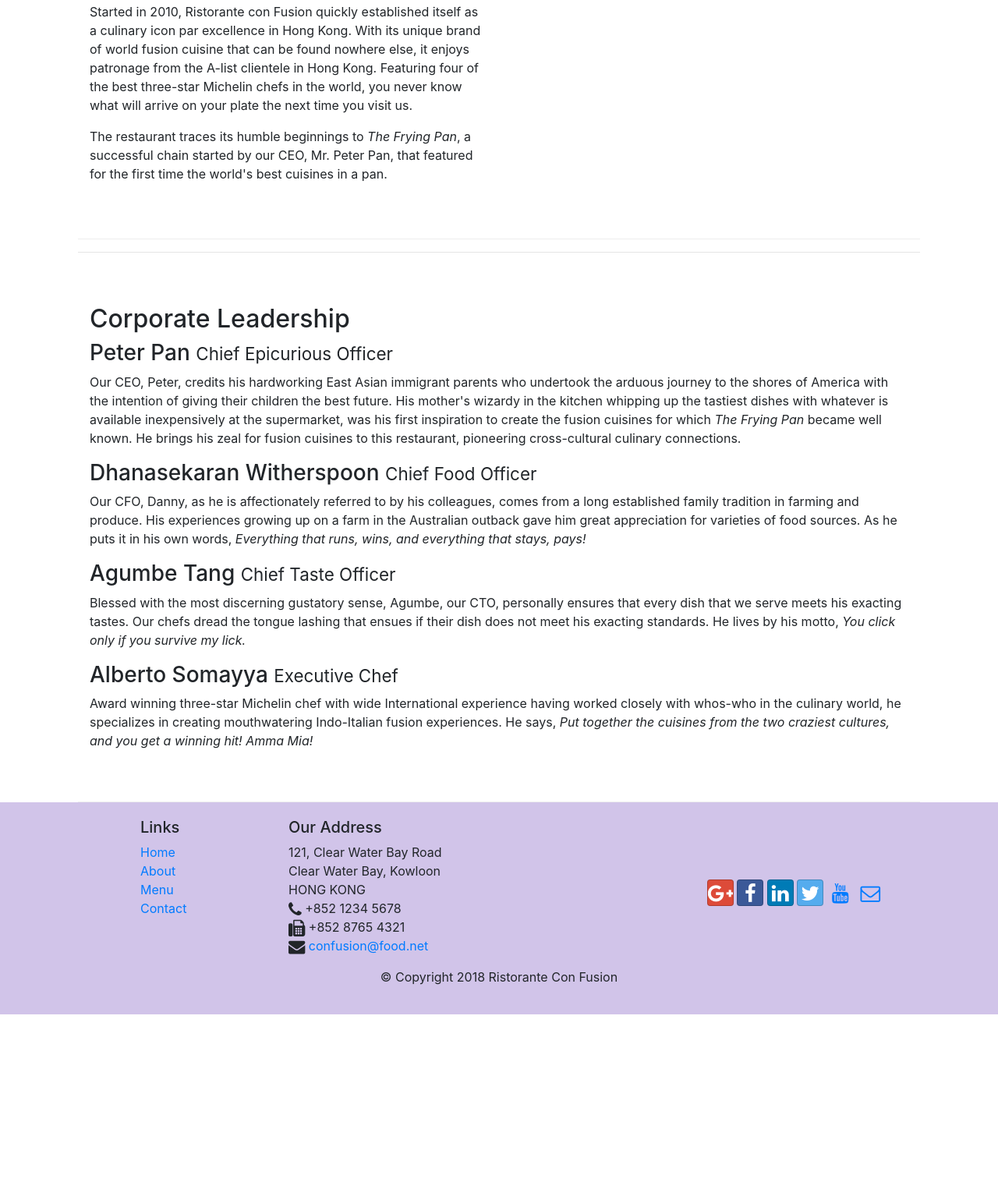
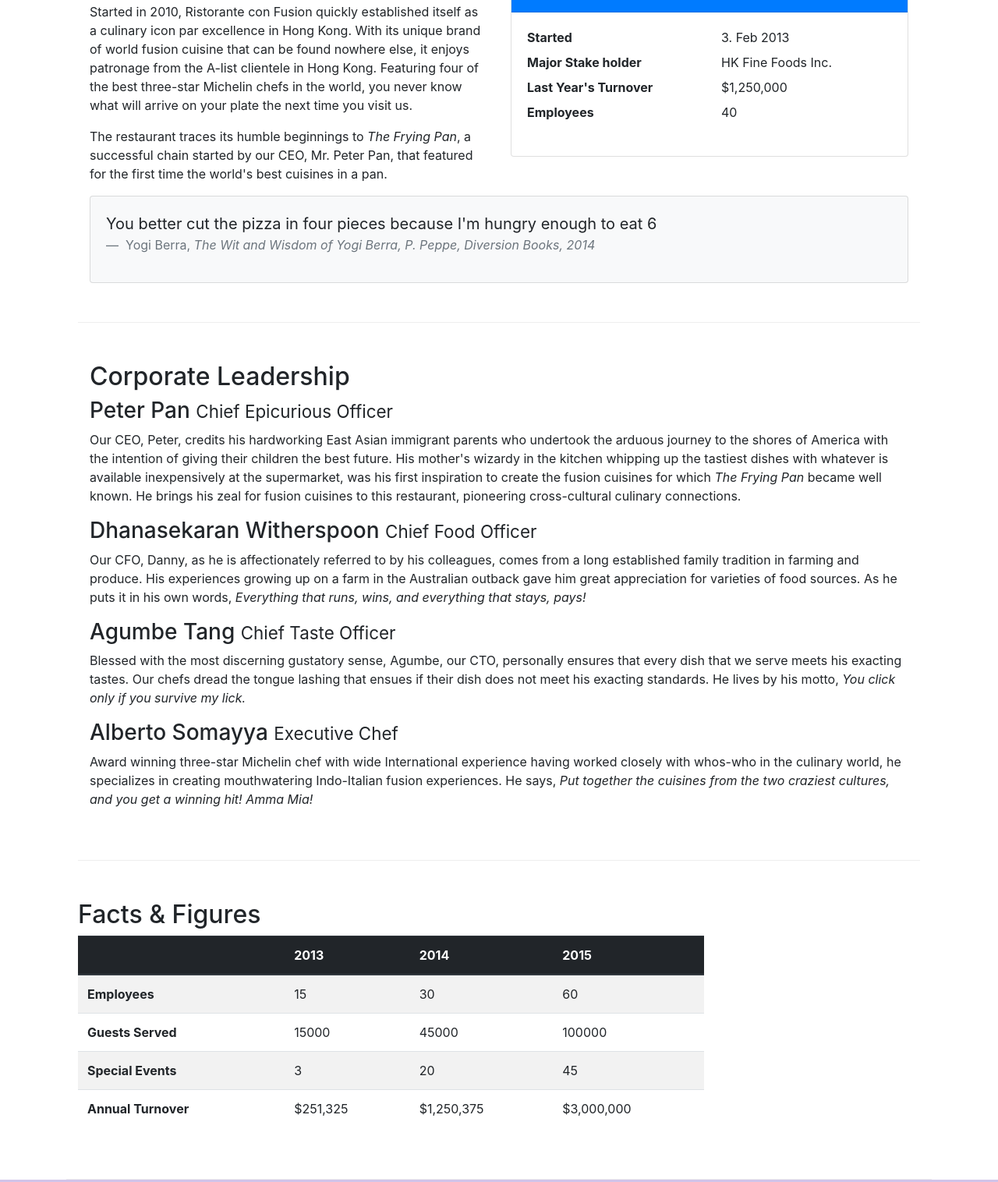
Before and after one commit to msatlan/conFusion, a website: page aboutus.html in a window 1280 px wide. Shown: the part 558-2074 px from the top of the page at 78% size. Before the commit the page ends 1859 px from the top, so only its background shows below. Drawn offline with nearby package versions, Linux system fonts and the light colour scheme.

Commit message:
add table and card components

```diff
--- a/aboutus.html
+++ b/aboutus.html
@@ -64,12 +64,35 @@
                     <p>Started in 2010, Ristorante con Fusion quickly established itself as a culinary icon par excellence in Hong Kong. With its unique brand of world fusion cuisine that can be found nowhere else, it enjoys patronage from the A-list clientele in Hong Kong.  Featuring four of the best three-star Michelin chefs in the world, you never know what will arrive on your plate the next time you visit us.</p>
                     <p>The restaurant traces its humble beginnings to <em>The Frying Pan</em>, a successful chain started by our CEO, Mr. Peter Pan, that featured for the first time the world's best cuisines in a pan.</p>
                 </div>
-            </div>
-                <hr>
-            <div>
+                <div class="col-sm">
+                    <div class="card">
+                        <h3 class="card-header bg-primary text-white">Facts At a Glance</h3>
+                        <div class="card-body">
+                            <dl class="row">
+                                <dt class="col-6">Started</dt>
+                                <dd class="col-6">3. Feb 2013</dd>
+                                <dt class="col-6">Major Stake holder</dt>
+                                <dd class="col-6">HK Fine Foods Inc.</dd>
+                                <dt class="col-6">Last Year's Turnover</dt>
+                                <dd class="col-6">$1,250,000</dd>
+                                <dt class="col-6">Employees</dt>
+                                <dd class="col-6">40</dd>
+                            </dl>
+                        </div>
+                    </div>
+                </div >
+                <div class="col-12">
+                    <div class="card card-body bg-light">
+                        <blockquote class="blockquote">
+                            <p class="mb-0">You better cut the pizza in four pieces because I'm hungry enough to eat 6</p>
+                            <footer class="blockquote-footer">
+                                Yogi Berra, <cite title="Source">The Wit and Wisdom of Yogi Berra, P. Peppe, Diversion Books, 2014</cite>
+                            </footer>
+                        </blockquote>
+                    </div>
+                </div>
             </div>
         </div>
-
 
         <div class="container">
             <div class="row row-content">
@@ -85,6 +108,53 @@
                     <p class="d-none d-sm-block">Award winning three-star Michelin chef with wide International experience having worked closely with whos-who in the culinary world, he specializes in creating mouthwatering Indo-Italian fusion experiences. He says, <em>Put together the cuisines from the two craziest cultures, and you get a winning hit! Amma Mia!</em></p>
                 </div>
             </div>
+       </div>
+
+       <div class="row row-content">
+           <div class="col-12 col-sm-9">
+                <h2>Facts &amp; Figures</h2>
+                <div class="table-responsive">
+                    <table class="table table-striped">
+                        <thead class="thead-dark">
+                            <tr>
+                                <th>&nbsp;</th>
+                                <th>2013</th>
+                                <th>2014</th>
+                                <th>2015</th>
+                            </tr>
+                        </thead>
+                        <tbody>
+                            <tr>
+                                <th>Employees</th>
+                                <td>15</td>
+                                <td>30</td>
+                                <td>60</td>
+                            </tr>
+                            <tr>
+                                <th>Guests Served</th>
+                                <td>15000</td>
+                                <td>45000</td>
+                                <td>100000</td>
+                            </tr>
+                            <tr>
+                                <th>Special Events</th>
+                                <td>3</td>
+                                <td>20</td>
+                                <td>45</td>
+                            </tr>
+                            <tr>
+                                <th>Annual Turnover</th>
+                                <td>$251,325</td>
+                                <td>$1,250,375</td>
+                                <td>$3,000,000</td>
+                            </tr>
+                        </tbody>
+                    </table>
+                </div>
+           </div>
+           <div class="col-12 col-sm-3">
+
+           </div>
        </div>
 
     </div>
```
